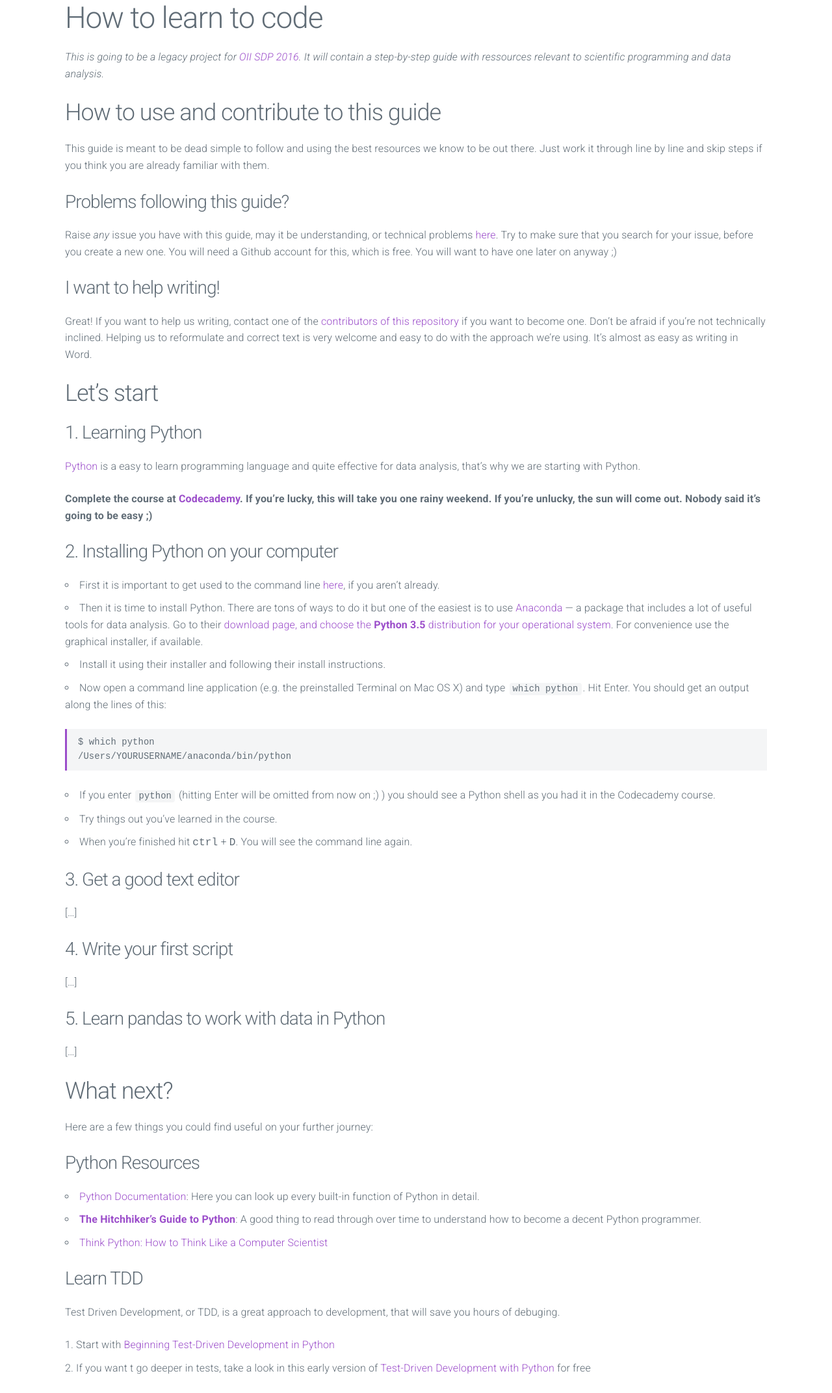
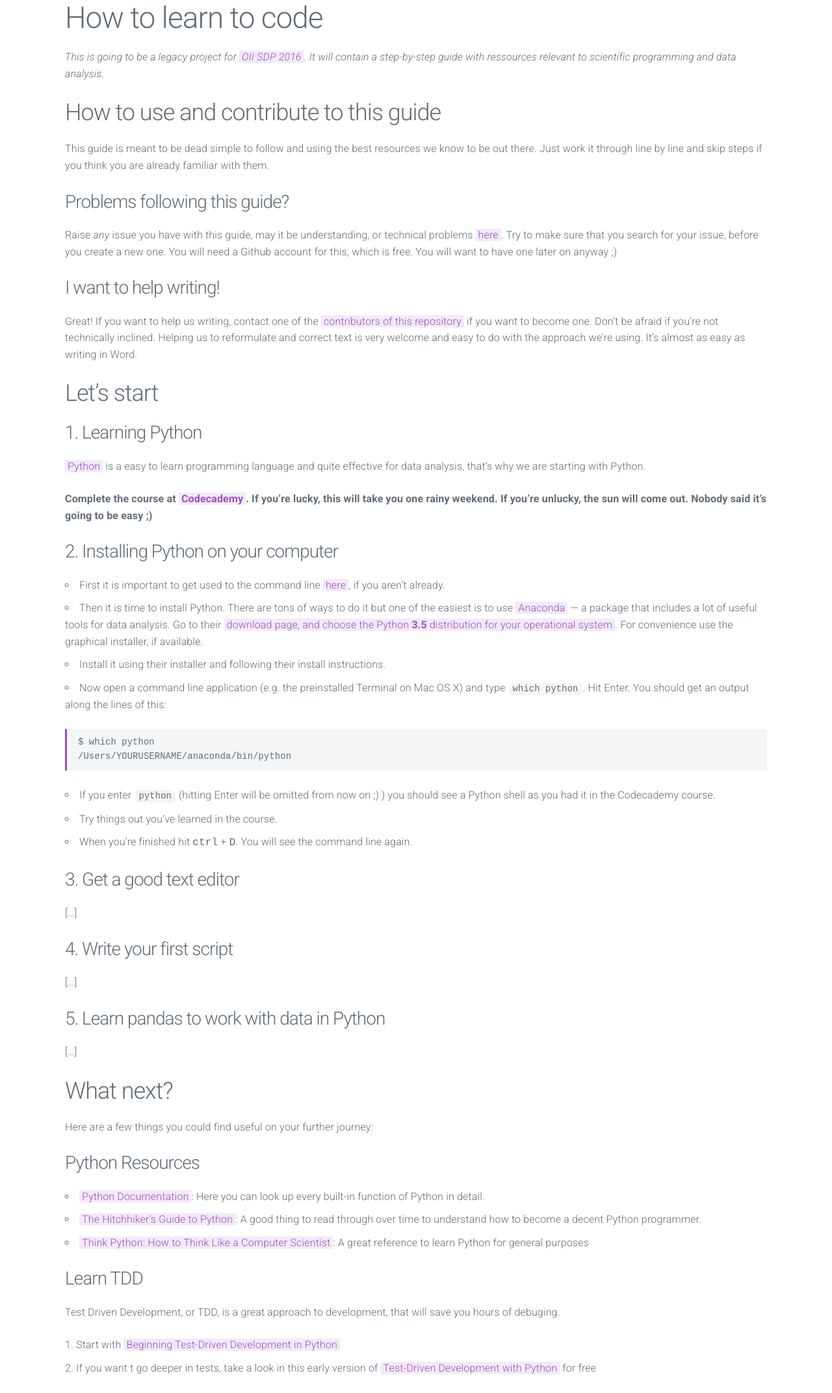
Before and after one commit to OII-SDP-2016/how-to-learn-to-code, a Jekyll site: the page built from index.md, in a window 1280 px wide. Shown: the whole page at 65% size. Built offline with Jekyll 4.4.1, drawn with Linux system fonts in a browser that asks for light colours; nearby versions of some CDN libraries.

Commit message:
More visual links (fix #9)

```diff
--- a/_layouts/default.html
+++ b/_layouts/default.html
@@ -16,6 +16,17 @@
     <!-- Milligram CSS minified -->
     <link rel="stylesheet" href="https://cdnjs.cloudflare.com/ajax/libs/milligram/1.1.0/milligram.min.css">
 
+    <style type="text/css">
+      a {
+        background: rgba(136, 49, 190, .1);
+        padding: 0 .25em
+      }
+      a:hover {
+        background: rgba(136, 49, 190, .2);
+        color: rgba(136, 49, 190, 1)
+      }
+    </style>
+
   </head>
   <body>
     <div class="container">
--- a/index.md
+++ b/index.md
@@ -29,7 +29,7 @@ Great! If you want to help us writing, contact one of the [contributors of this
 ### 2. Installing Python on your computer
 
 * First it is important to get used to the command line [here](https://www.codecademy.com/courses/learn-the-command-line), if you aren't already.
-* Then it is time to install Python. There are tons of ways to do it but one of the easiest is to use [Anaconda](https://www.continuum.io/anaconda) — a package that includes a lot of useful tools for data analysis. Go to their [download page, and choose the **Python 3.5** distribution for your operational system](https://www.continuum.io/downloads). For convenience use the graphical installer, if available.
+* Then it is time to install Python. There are tons of ways to do it but one of the easiest is to use [Anaconda](https://www.continuum.io/anaconda) — a package that includes a lot of useful tools for data analysis. Go to their [download page, and choose the Python **3.5** distribution for your operational system](https://www.continuum.io/downloads). For convenience use the graphical installer, if available.
 * Install it using their installer and following their install instructions.
 * Now open a command line application (e.g. the preinstalled Terminal on Mac OS X) and type `which python`. Hit Enter. You should get an output along the lines of this:
 
@@ -58,8 +58,8 @@ Here are a few things you could find useful on your further journey:
 ### Python Resources
 
 * [Python Documentation](https://docs.python.org/3.5/library/multiprocessing.html): Here you can look up every built-in function of Python in detail.
-* **[The Hitchhiker's Guide to Python](http://docs.python-guide.org/en/latest/)**: A good thing to read through over time to understand how to become a decent Python programmer.
-* [Think Python: How to Think Like a Computer Scientist](http://www.greenteapress.com/thinkpython/thinkpython.html)
+* [The Hitchhiker's Guide to Python](http://docs.python-guide.org/en/latest/): A good thing to read through over time to understand how to become a decent Python programmer.
+* [Think Python: How to Think Like a Computer Scientist](http://www.greenteapress.com/thinkpython/thinkpython.html): A great reference to learn Python for general purposes
 
 ### Learn TDD
 
```
